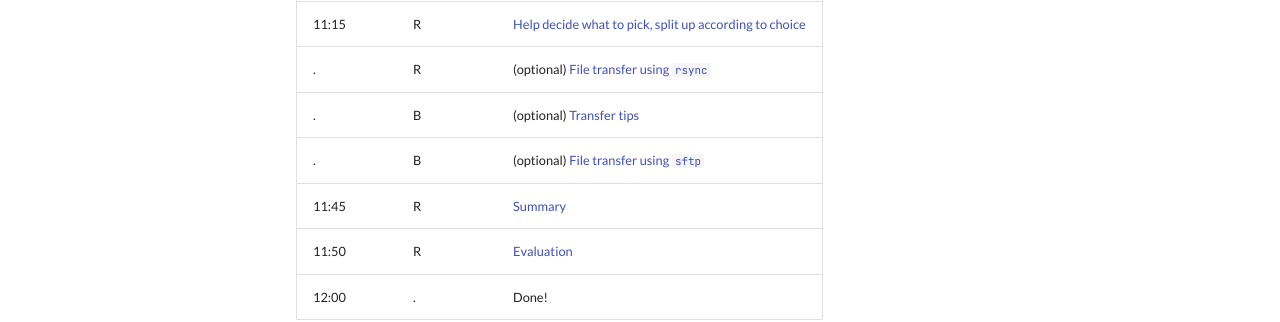
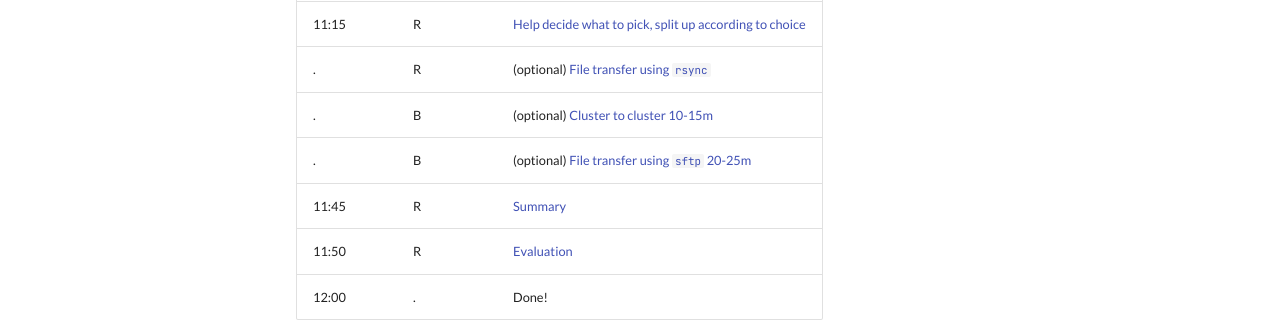
Before and after one commit to UPPMAX/naiss_file_transfer_course, an MkDocs documentation site: the page built from docs/schedule.md, in a window 1280 px wide and 1343 px high. Shown: the part 804-1126 px from the top of the window. Built offline with MkDocs 1.6.1 and Material for MkDocs 9.7.7, drawn with Linux system fonts in a browser that asks for light colours; comment, search, counter and statistics services are not loaded.

Commit message:
Update schedule.md

```diff
--- a/docs/schedule.md
+++ b/docs/schedule.md
@@ -34,8 +34,8 @@ Time  |Teacher|Topic
 11:00 |.      |Break
 11:15 |R      |[Help decide what to pick, split up according to choice](sessions/vote.md)
 .     |R      |(optional) [File transfer using `rsync`](sessions/rsync/README.md)
-.     |B      |(optional) [Transfer tips](sessions/transfer_tips/README.md)
-.     |B      |(optional) [File transfer using `sftp`](sessions/sftp/README.md)
+.     |B      |(optional) [Cluster to cluster 10-15m](sessions/cluster2cluster/README.md)
+.     |B      |(optional) [File transfer using `sftp` 20-25m](sessions/sftp/README.md)
 11:45 |R      |[Summary](sessions/summary.md)
 11:50 |R      |[Evaluation](evaluation.md)
 12:00 |.      |Done!
```
